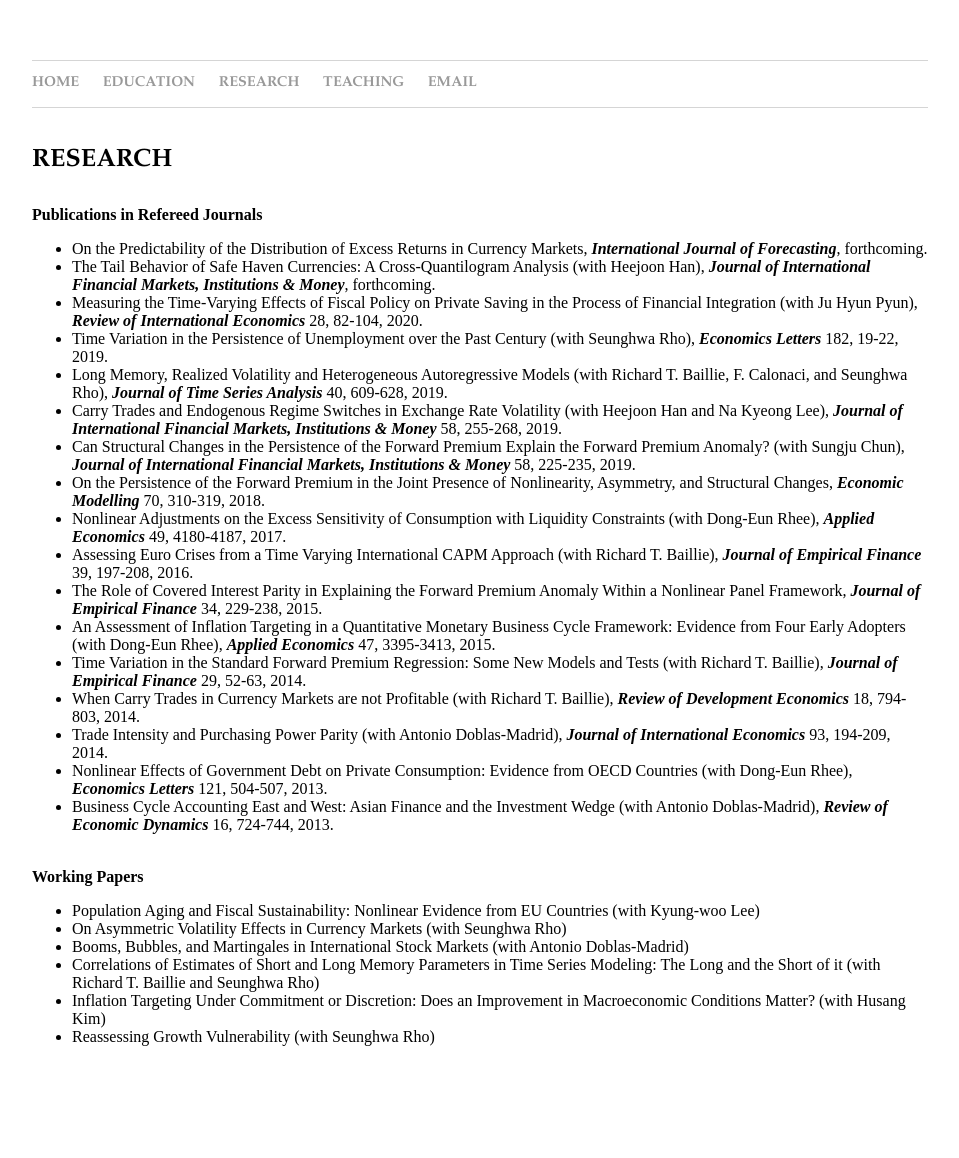
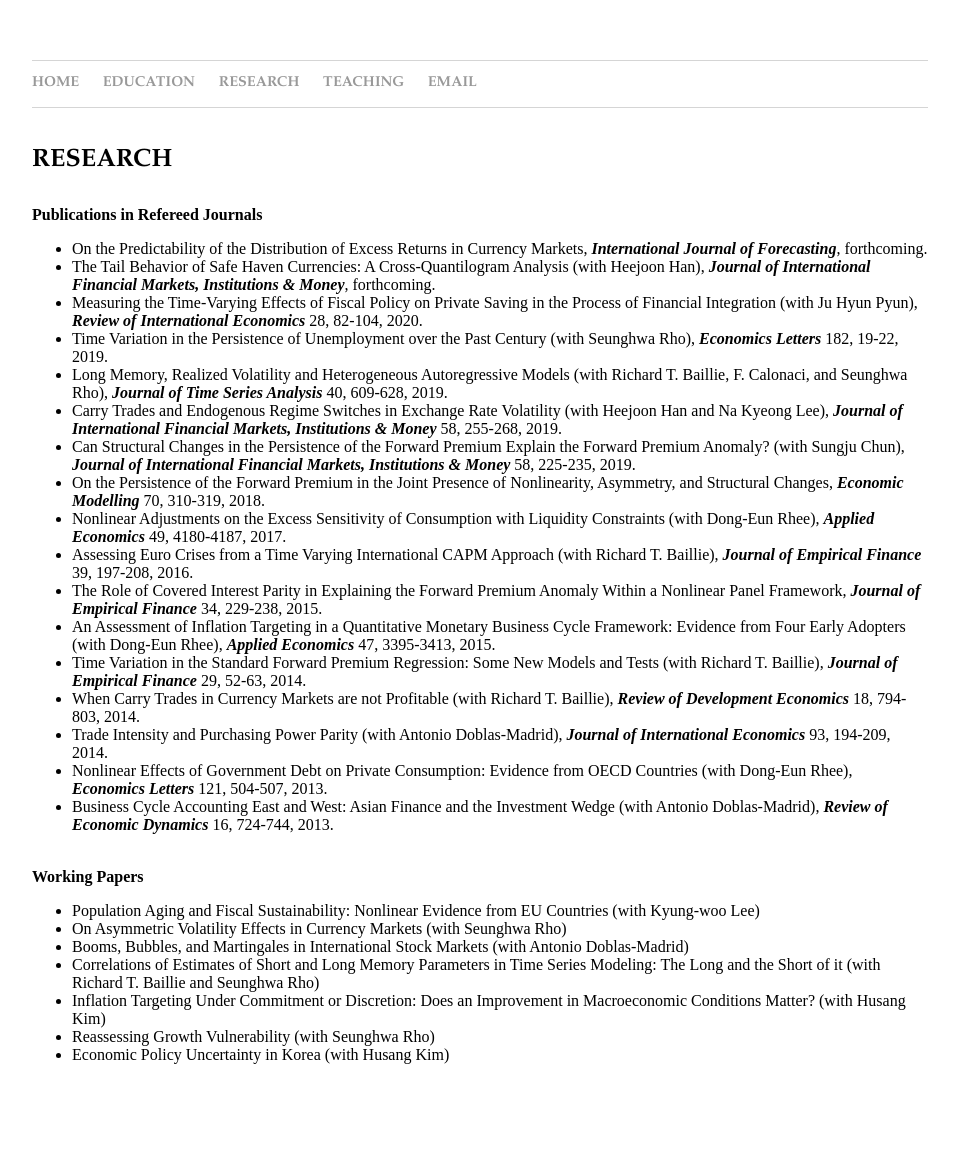
Before and after one commit to dooyeoncho/dooyeoncho.github.io, a Jekyll site: the page built from pages/research.html, in a window 1280 px wide. Shown: the whole page, without its empty margins (160-1119 px from the left). Built offline with Jekyll 4.4.1, drawn with Linux system fonts in a browser that asks for light colours.

Commit message:
Update research.html

```diff
--- a/pages/research.html
+++ b/pages/research.html
@@ -42,5 +42,6 @@ title: Dooyeon Cho - Research
 	        <li>Correlations of Estimates of Short and Long Memory Parameters in Time Series Modeling: The Long and the Short of it (with Richard T. Baillie and Seunghwa Rho)</li>
 		<li>Inflation Targeting Under Commitment or Discretion: Does an Improvement in Macroeconomic Conditions Matter? (with Husang Kim)</li>
 		<li>Reassessing Growth Vulnerability (with Seunghwa Rho)</li>
+		<li>Economic Policy Uncertainty in Korea (with Husang Kim)</li>
 	</ul>
 </div>&nbsp;&nbsp;&nbsp;&nbsp;&nbsp;&nbsp;
```
